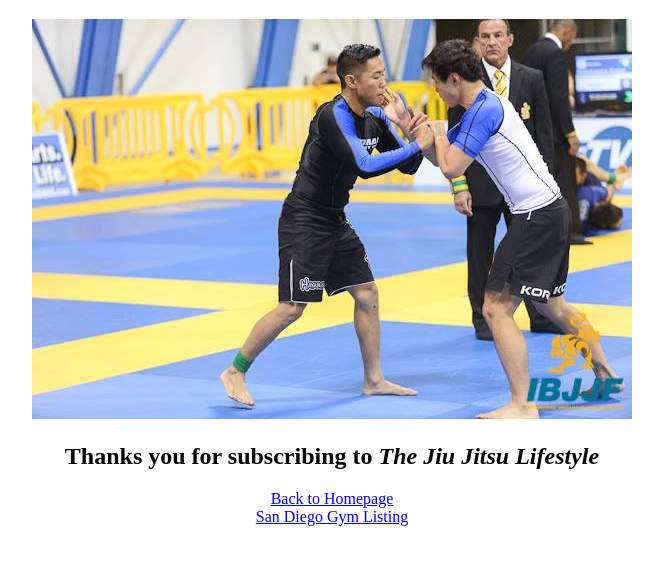
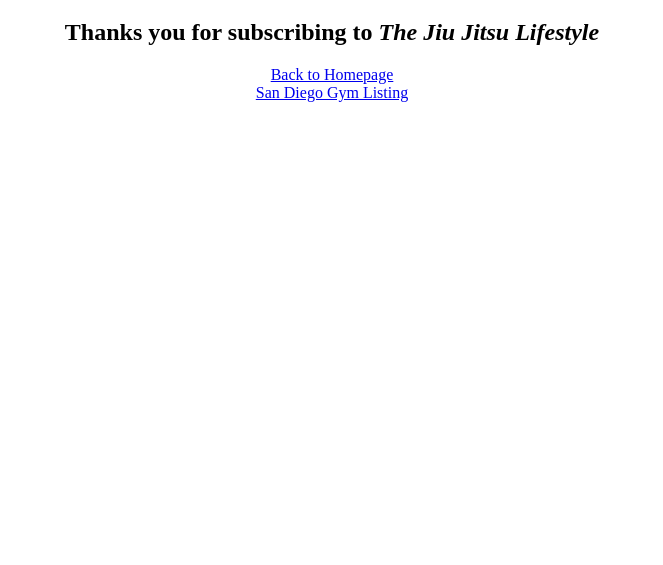
Before and after one commit to michaeldumalag/michaeldumalag.github.io, a plain HTML site: page thankyou.html in a window 1280 px wide. Shown: the part 61-626 px from the top of the page, without its empty margins (308-971 px from the left). Drawn offline with Linux system fonts and the light colour scheme.

Commit message:
remove image

```diff
--- a/thankyou.html
+++ b/thankyou.html
@@ -6,7 +6,6 @@
 <body>
   <header align="center">
     <h1>The Jiu Jitsu Lifestyle</h1>
-    <img src="images/clinch.jpg" alt="The Clinch">
   </header>
   <p>
     <center><h2>Thanks you for subscribing to <em>The Jiu Jitsu Lifestyle</em></h2></center>
```
